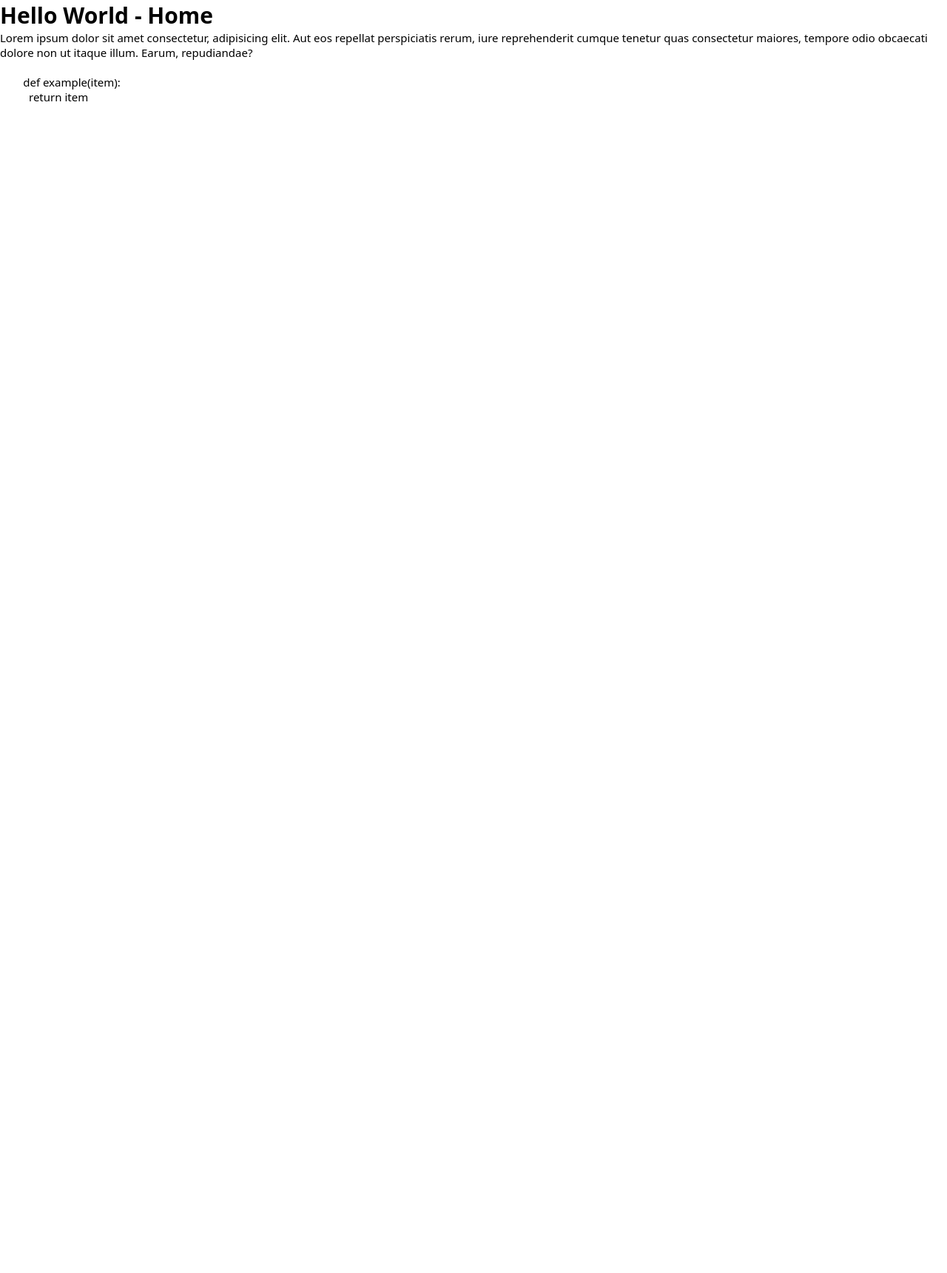
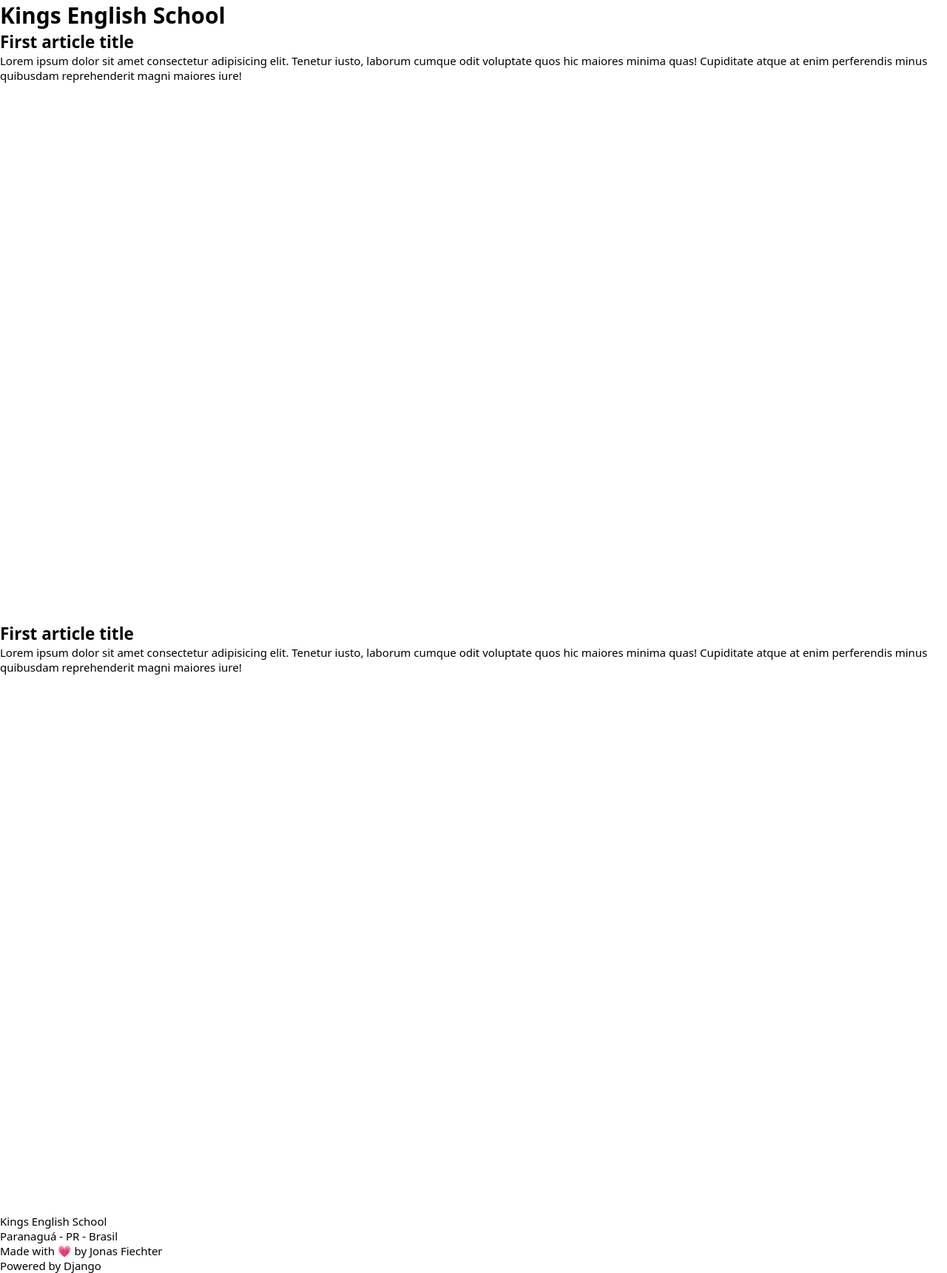
Before and after one commit to JonasFiechter/kings_web, a Django app: page / in a window 1280 px wide. Shown: the whole page at 74% size. Before the commit the page ends 137 px from the top, so only its background shows below. Run offline with Django 4.2, Linux system fonts and the light colour scheme; parts of the project's set-up code (start-up, migrations or seed data) failed here and were passed over.

Commit message:
landing_page_structuring_v1.0

```diff
--- a/kings_web/settings.py
+++ b/kings_web/settings.py
@@ -40,6 +40,7 @@ INSTALLED_APPS = [
     'django.contrib.messages',
     'django.contrib.staticfiles',
     'home',
+    'landing_page',
 ]
 
 MIDDLEWARE = [
@@ -57,7 +58,10 @@ ROOT_URLCONF = 'kings_web.urls'
 TEMPLATES = [
     {
         'BACKEND': 'django.template.backends.django.DjangoTemplates',
-        'DIRS': [BASE_DIR / 'kings_web/templates'],
+        'DIRS': [
+                    BASE_DIR / 'kings_web/templates',
+                    BASE_DIR / 'kings_web/templates/partials'
+                ],
         'APP_DIRS': True,
         'OPTIONS': {
             'context_processors': [
--- a/kings_web/templates/_base.html
+++ b/kings_web/templates/_base.html
@@ -10,9 +10,14 @@
   <link rel="stylesheet" href="{% static 'vendor/css/styles.css' %}"/>
 </head>
 <body>
-  {% block 'body' %}{% endblock %}
+  {% block 'header' %}
+    {% include '_header.html' %}
+  {% endblock %}
+  <main>
+    {% block 'main' %}{% endblock %}
+  </main>
+  {% block 'footer' %}
+    {% include '_footer.html' %}
+  {% endblock %}
 </body>
-<footer>
-  {% block 'footer' %}{% endblock %}
-</footer>
 </html>
--- /dev/null
+++ b/kings_web/templates/partials/_footer.html
@@ -0,0 +1,14 @@
+<footer>
+  <div>
+    <ul>
+      <li>Kings English School</li>
+      <li>Paranaguá - PR - Brasil</li>
+    </ul>
+  </div>
+  <div>
+    <ul>
+      <li>Made with &#128151 by Jonas Fiechter</li>
+      <li>Powered by Django</li>
+    </ul>
+  </div>
+</footer>
--- /dev/null
+++ b/kings_web/templates/partials/_header.html
@@ -0,0 +1,3 @@
+<header>
+  <h1>Kings English School</h1>
+</header>
--- a/kings_web/templates/static/vendor/css/styles.css
+++ b/kings_web/templates/static/vendor/css/styles.css
@@ -13,3 +13,11 @@ html {
 body {
     font-size: 1.5rem;
 }
+
+ul {
+    list-style: none;
+}
+
+section {
+    min-height: 100vh;
+}
--- a/kings_web/urls.py
+++ b/kings_web/urls.py
@@ -16,8 +16,10 @@ Including another URLconf
 from django.contrib import admin
 from django.urls import path
 from home.views import home_view
+from landing_page.views import landing_page_view
 
 urlpatterns = [
     path('admin/', admin.site.urls, name=admin),
-    path('', home_view, name='home')
+    path('', landing_page_view, name='landing_page'),
+    path('home/', home_view, name='home'),
 ]
--- a/landing_page/templates/landing_page/index.html
+++ b/landing_page/templates/landing_page/index.html
@@ -1 +1,27 @@
 {% extends '_base.html' %}
+{% block 'title' %}Kings English School{% endblock %}
+{% block 'main' %}
+<main>
+  <section id="s1">
+    <article>
+      <h2>First article title</h2>
+      <p>
+          Lorem ipsum dolor sit amet consectetur adipisicing elit. Tenetur iusto, laborum
+          cumque odit voluptate quos hic maiores minima quas! Cupiditate atque at enim
+          perferendis minus quibusdam reprehenderit magni maiores iure!
+      </p>
+    </article>
+    <footer></footer>
+  </section>
+  <section id="s1">
+    <article>
+      <h2>First article title</h2>
+      <p>
+          Lorem ipsum dolor sit amet consectetur adipisicing elit. Tenetur iusto, laborum
+          cumque odit voluptate quos hic maiores minima quas! Cupiditate atque at enim
+          perferendis minus quibusdam reprehenderit magni maiores iure!
+      </p>
+    </article>
+  </section>
+</main>
+{% endblock %}
--- a/landing_page/views.py
+++ b/landing_page/views.py
@@ -1,3 +1,6 @@
 from django.shortcuts import render
 
 # Create your views here.
+
+def landing_page_view(request):
+    return render(request, 'landing_page/index.html')
```
